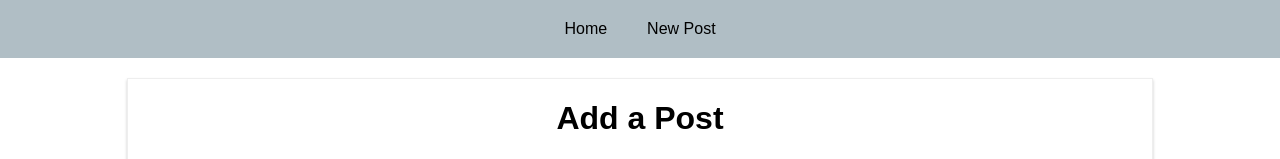
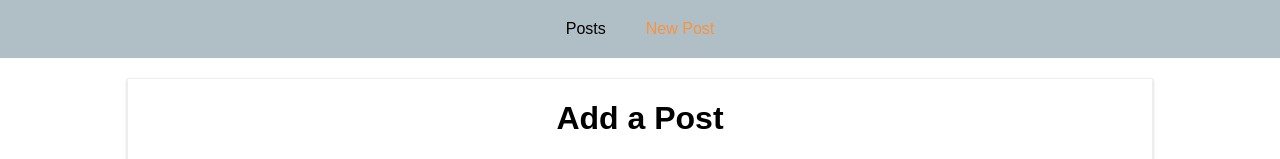
Before and after one commit to Gameonn/react-burger-builder, a React (Create React App) app: page /new-post in a window 1280 px wide. Shown: the top 159 px of the page. Built offline with nearby package versions, Linux system fonts and the light colour scheme.

Commit message:
NavLink, use of history, switch...

```diff
--- a/src/components/Post/Post.js
+++ b/src/components/Post/Post.js
@@ -1,6 +1,4 @@
 import React from 'react';
-import {withRouter} from 'react-router-dom';
-
 import './Post.css';
 
 const post = (props) => {
@@ -16,4 +14,4 @@ const post = (props) => {
         );
 }
 
-export default withRouter(post);
+export default post;
--- a/src/containers/Blog/Blog.css
+++ b/src/containers/Blog/Blog.css
@@ -29,6 +29,13 @@
 }
 
 .Blog a:hover,
-.Blog a:active {
+.Blog a:active,
+.Blog a.active {
     color: #fa923f;
 }
+
+.my-active{
+    color: #f8d7da;
+    text-decoration: underline;
+    text-shadow: 1em #fa923f;
+}
--- a/src/containers/Blog/Blog.js
+++ b/src/containers/Blog/Blog.js
@@ -1,7 +1,7 @@
 import React, { Component } from 'react';
 import Posts from './Posts/Posts';
 import NewPost from './NewPost/NewPost';
-import { Link, Route } from 'react-router-dom';
+import { NavLink, Route, Switch } from 'react-router-dom';
 import './Blog.css';
 
 class Blog extends Component {
@@ -13,17 +13,21 @@ class Blog extends Component {
                 <header>
                     <nav>
                         <ul>
-                            <li><Link to='/'>Home</Link> </li>
-                            <li><Link to={{
+                            <li><NavLink to='/posts' activeClassName="my-active"
+                                activeStyle={{color: '#ba4848', textDecoration: 'underline'}}>Posts</NavLink> </li>
+                            <li><NavLink to={{
                                 pathname: '/new-post', hash:'#submit', search:'?quick-submit=true'
-                            }}>New Post</Link> </li>
+                            }}>New Post</NavLink> </li>
                         </ul>
                     </nav>
                 </header>
                 {/* <Route path="/" exact render={()=> <h1> Home </h1>}/>
                 <Route path="/" render={()=> <h1> Home 2 </h1>}/>*/}
-                <Route path="/" exact component={Posts}/>
-                <Route path="/new-post" component={NewPost}/>
+                <Switch>
+                    <Route path="/new-post" component={NewPost}/>
+                    <Route path="/" component={Posts}/>
+                </Switch>
+
             </div>
         );
     }
--- a/src/containers/Blog/FullPost/FullPost.js
+++ b/src/containers/Blog/FullPost/FullPost.js
@@ -9,22 +9,30 @@ class FullPost extends Component {
         loadedPost: null
     }
 
-    componentDidUpdate() {
-        if(this.props.id) {
-            if(!this.state.loadedPost || (this.state.loadedPost && this.props.id !== this.state.loadedPost.id)) {
-                axios.get('/posts/' + this.props.id)
+    componentDidMount() {
+        console.log(this.props, 'FullPost');
+        this.loadData();
+    }
+
+    // componentDidUpdate() {
+    //     this.loadData();
+    // }
+
+    loadData() {
+        if(this.props.match.params.id) {
+            if(!this.state.loadedPost || (this.state.loadedPost && this.props.match.params.id !== this.state.loadedPost.id)) {
+                axios.get('/posts/' + this.props.match.params.id)
                     .then(response => {
                         const selectedPost = response.data;
                         this.setState({loadedPost: selectedPost});
                         console.log(response.data);
                     });
             }
-
         }
     }
 
     deletePostHandler = () => {
-        axios.delete('/posts/'+ this.props.id)
+        axios.delete('/posts/'+ this.props.match.params.id)
                 .then(response => {
                     console.log(response);
                 });
--- a/src/containers/Blog/Posts/Posts.js
+++ b/src/containers/Blog/Posts/Posts.js
@@ -1,7 +1,9 @@
 import React, { Component } from 'react';
 import Post from '../../../components/Post/Post';
+import FullPost from '../FullPost/FullPost';
 import axios from '../../../axios';
 import './Posts.css';
+import { Link, Route } from 'react-router-dom';
 class Posts extends Component {
 
     state = {
@@ -9,8 +11,6 @@ class Posts extends Component {
         selectedPostId: null,
         error: false
     }
-
-
 
     componentDidMount() {
         console.log(this.props);
@@ -35,7 +35,10 @@ class Posts extends Component {
     }
 
     postSelectedHandler = (id) => {
-        this.setState({selectedPostId: id});
+        console.log(this.props, 'Posts');
+        // this.props.history.push({pathname: '/'+id});
+        this.props.history.push('/posts/' + id);
+        // this.setState({selectedPostId: id});
     }
 
     render() {
@@ -45,16 +48,21 @@ class Posts extends Component {
         if(!this.state.error) {
             posts = this.state.posts.map((post,index) => {
                 return (
-                    <Post key={index} title={post.title} body={post.body} author={post.author}
-                        clicked={() => this.postSelectedHandler(post.id)}/>
+                    // <Link to={'/'+ post.id} key={index}>
+                        <Post key={index} title={post.title} body={post.body} author={post.author}
+                                clicked={() => this.postSelectedHandler(post.id)}/>
+                    // </Link>
                 );
             });
         }
 
         return (
-            <section className="Posts">
-                {posts}
-            </section>
+            <div>
+                <section className="Posts">
+                    {posts}
+                </section>
+                <Route path="/:id" component={FullPost} exact/>
+            </div>
         );
     }
 }
```
